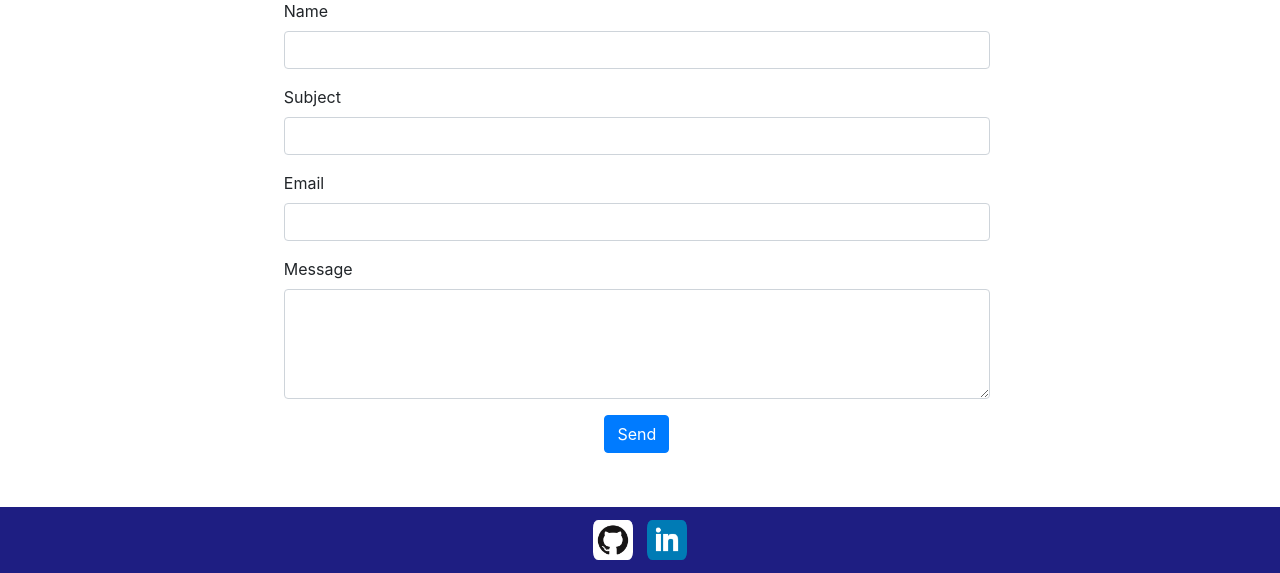
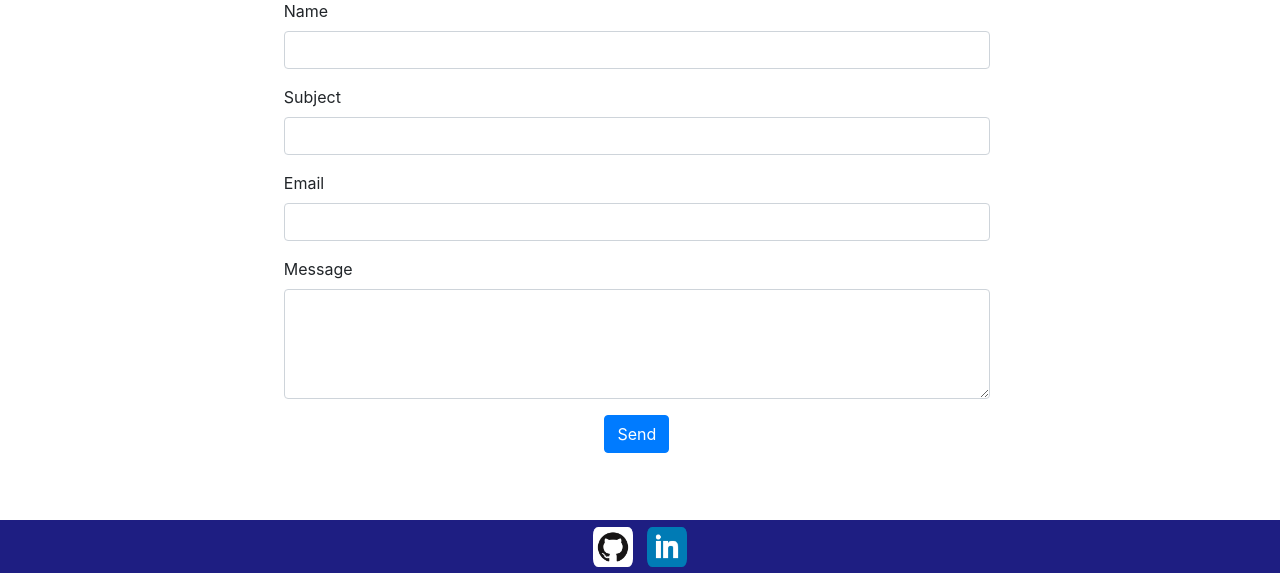
Before and after one commit to apearc03/PersonalWebsite, a PHP site: page /contact in a window 1280 px wide. Shown: the part 227-800 px from the top of the page. Run offline with PHP 8.4, Linux system fonts and the light colour scheme; some libraries are stand-ins or nearby versions.

Commit message:
Footer bar change

```diff
--- a/css/mystyles.css
+++ b/css/mystyles.css
@@ -1,3 +1,25 @@
+
+
+
+/*Footer bar*/
+
+#bottom{
+	padding-top:0.5%;
+	padding-bottom:0.5%;
+	text-align: center;
+}
+
+.footImg{
+	padding-left:5px;
+	padding-right:5px;
+	border-radius: 20%;
+}
+
+.footImg:hover{
+	transform: scale(1.2, 1.2);
+}
+
+
 /* NAV BAR */
 
 
@@ -21,39 +43,27 @@
 /*
 ABOUT PAGE
 */
+
+
 #intro{
 	margin-top: 150px;
 	padding-left: 10%;
 	padding-right: 5%;
-
 }
 
 
 #me{
-	margin-top:150px;
-	margin-bottom:150px;
+	margin-top: 150px;
+	margin-bottom:1%;
 	border-radius: 25%;
 }
 
-#bottom{
-	padding-top:1%;
-	padding-bottom:1%;
-	text-align: center;
-}
+
 
 #welcome{
 	opacity: 0;
 }
 
-.footImg{
-	padding-left:5px;
-	padding-right:5px;
-	border-radius: 20%;
-}
-
-.footImg:hover{
-	transform: scale(1.2, 1.2);
-}
 
 /* PROJECT PAGE */
 .project{
@@ -131,6 +141,7 @@ EDUCATION PAGE
 /*Work History */
 
 
+
 .work{
 	padding-top: 120px;
 	padding-bottom: 100px;
@@ -144,9 +155,14 @@ EDUCATION PAGE
 	padding-top:30px;
 }
 
+
+
+
 #pwcImage{
 	margin-top:75px;
 }
+
+
 
 #mainTask{
 	padding-top: 35px;
```
